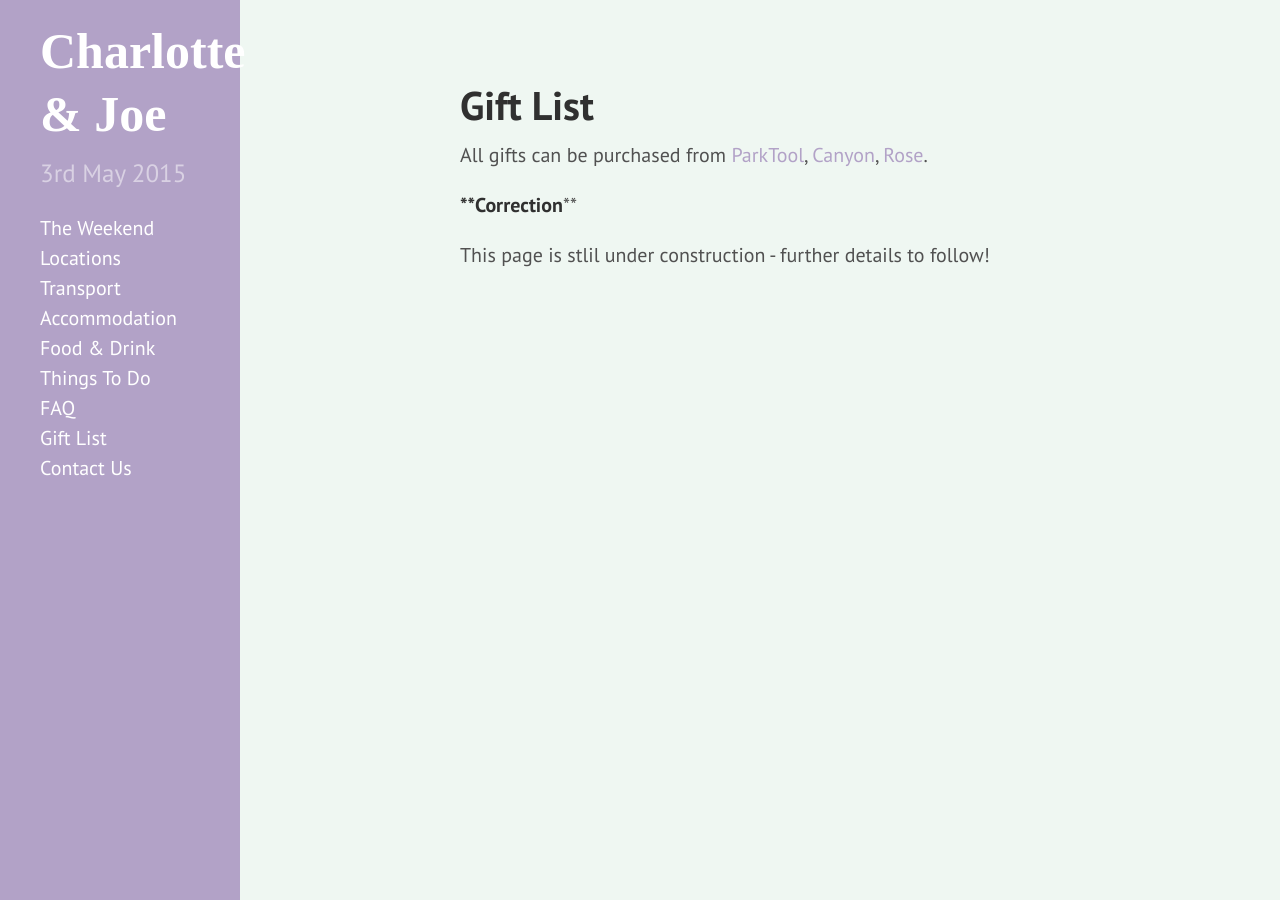
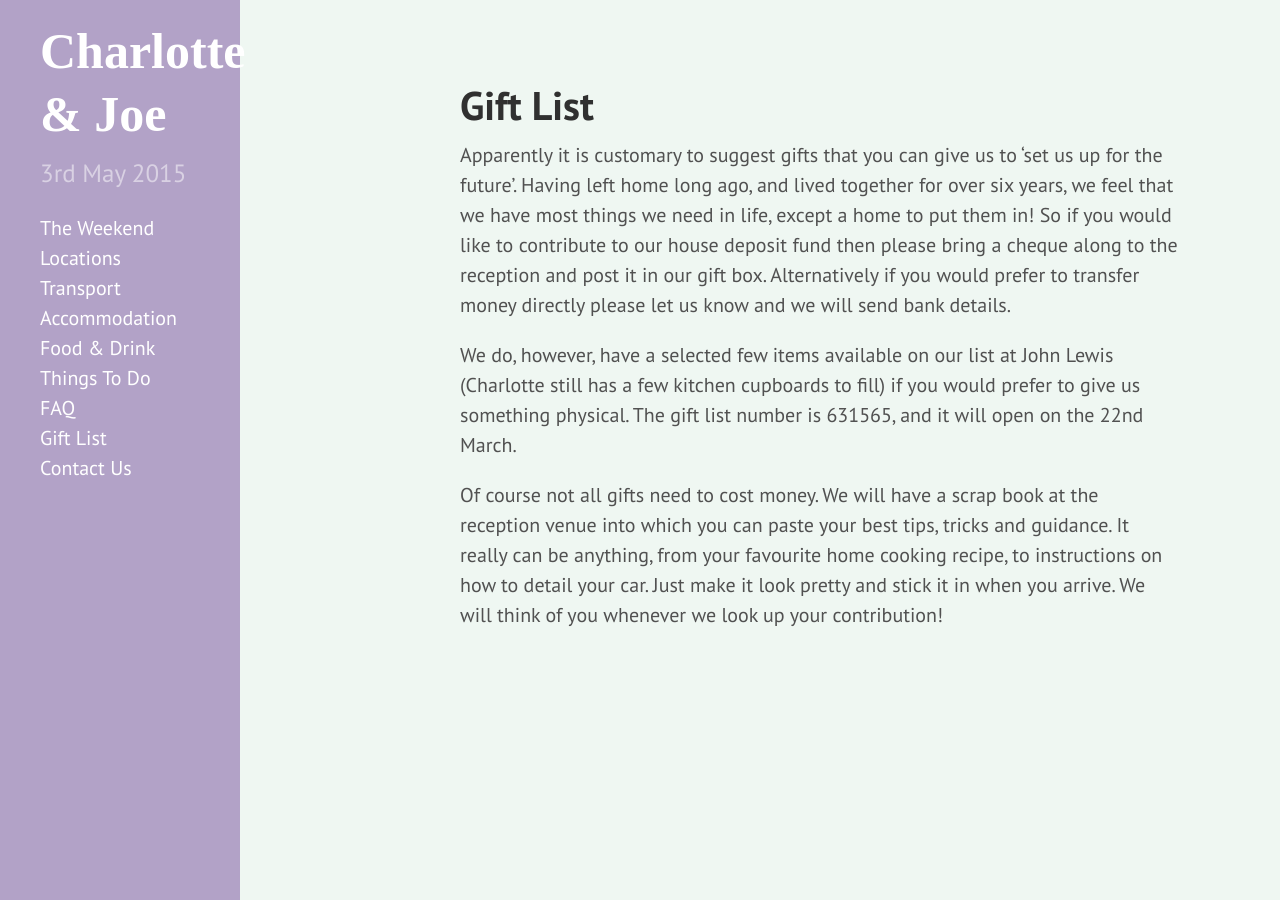
Before and after one commit to CharlotteAndJoe2015/charlotteandjoe2015.github.io, a Jekyll site: the page built from gifts.md, in a window 1280 px wide. Built offline with Jekyll 4.4.1, drawn with Linux system fonts in a browser that asks for light colours; some web fonts are replaced; Markdown is read by kramdown in place of the engine named in the settings.

Commit message:
Update gift list page

```diff
--- a/gifts.md
+++ b/gifts.md
@@ -3,9 +3,8 @@ layout: page
 title: Gift List
 ---
 
-All gifts can be purchased from [ParkTool](http://www.parktool.com/), [Canyon](http://www.canyon.com/en/), [Rose](http://www.rosebikes.co.uk/).
+Apparently it is customary to suggest gifts that you can give us to 'set us up for the future'. Having left home long ago, and lived together for over six years, we feel that we have most things we need in life, except a home to put them in! So if you would like to contribute to our house deposit fund then please bring a cheque along to the reception and post it in our gift box. Alternatively if you would prefer to transfer money directly please let us know and we will send bank details.
 
+We do, however, have a selected few items available on our list at John Lewis (Charlotte still has a few kitchen cupboards to fill) if you would prefer to give us something physical. The gift list number is 631565, and it will open on the 22nd March.
 
-****Correction****
-
-This page is stlil under construction - further details to follow!
+Of course not all gifts need to cost money. We will have a scrap book at the reception venue into which you can paste your best tips, tricks and guidance. It really can be anything, from your favourite home cooking recipe, to instructions on how to detail your car. Just make it look pretty and stick it in when you arrive. We will think of you whenever we look up your contribution!
```
